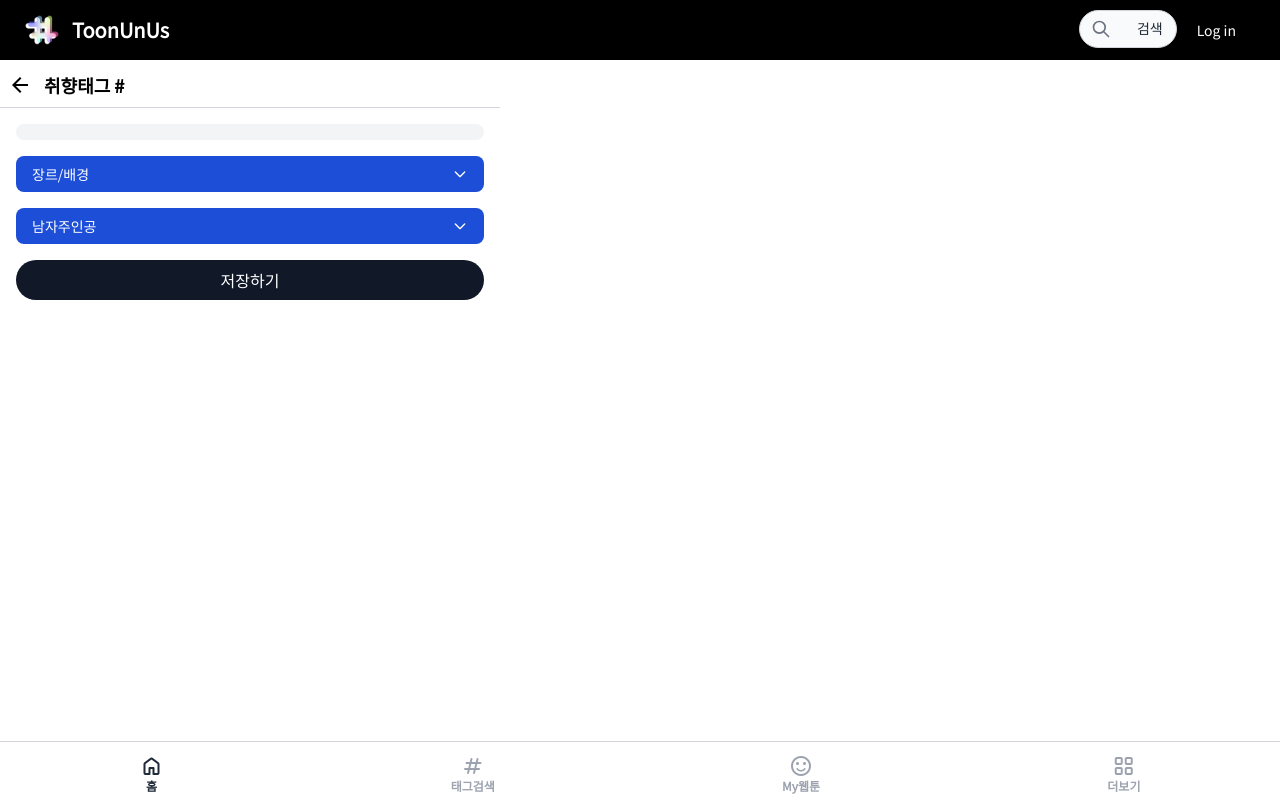
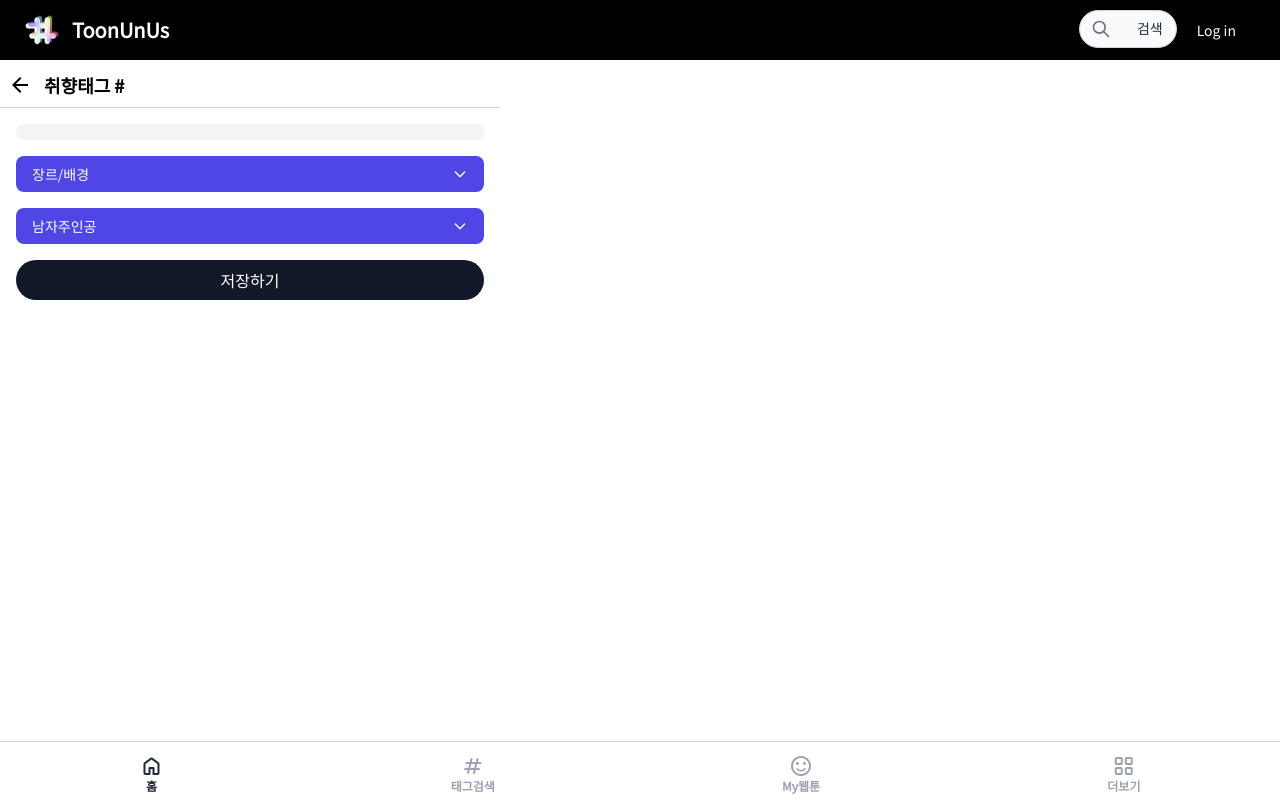
Before and after one commit to ToonInUs/Front, a React (Vite) app: page /edittag in a window 1280 px wide. Built offline with nearby package versions, Linux system fonts and the light colour scheme.

Commit message:
#23 design: EditPage Dropdown color 변경

```diff
--- a/src/pages/EditTagPages/index.jsx
+++ b/src/pages/EditTagPages/index.jsx
@@ -97,7 +97,7 @@
                     id="dropdownSearchButton"
                     onClick={handleDropdownBackground}
                     data-dropdown-toggle="dropdownSearch"
-                    className="inline-flex items-center px-4 py-2 text-sm font-medium text-center text-white bg-blue-700 rounded-lg hover:bg-blue-800 focus:ring-4 focus:outline-none focus:ring-blue-300 dark:bg-blue-600 dark:hover:bg-blue-700 dark:focus:ring-blue-800"
+                    className="inline-flex items-center px-4 py-2 text-sm font-medium text-center text-white bg-indigo-600 rounded-lg hover:bg-indigo-800 focus:ring-4 focus:outline-none focus:ring-indigo-300 dark:bg-indigo-600 dark:hover:bg-indigo-700 dark:focus:ring-indigo-800"
                     type="button"
                 >
                     장르/배경{' '}
@@ -157,7 +157,7 @@
                     id="dropdownSearchButton"
                     onClick={handleDropdownMan}
                     data-dropdown-toggle="dropdownSearch"
-                    className="inline-flex items-center px-4 py-2 text-sm font-medium text-center text-white bg-blue-700 rounded-lg hover:bg-blue-800 focus:ring-4 focus:outline-none focus:ring-blue-300 dark:bg-blue-600 dark:hover:bg-blue-700 dark:focus:ring-blue-800"
+                    className="inline-flex items-center px-4 py-2 text-sm font-medium text-center text-white bg-indigo-600 rounded-lg hover:bg-indigo-800 focus:ring-4 focus:outline-none focus:ring-indigo-300 dark:bg-indigo-600 dark:hover:bg-indigo-700 dark:focus:ring-indigo-800"
                     type="button"
                 >
                     남자주인공{' '}
```
